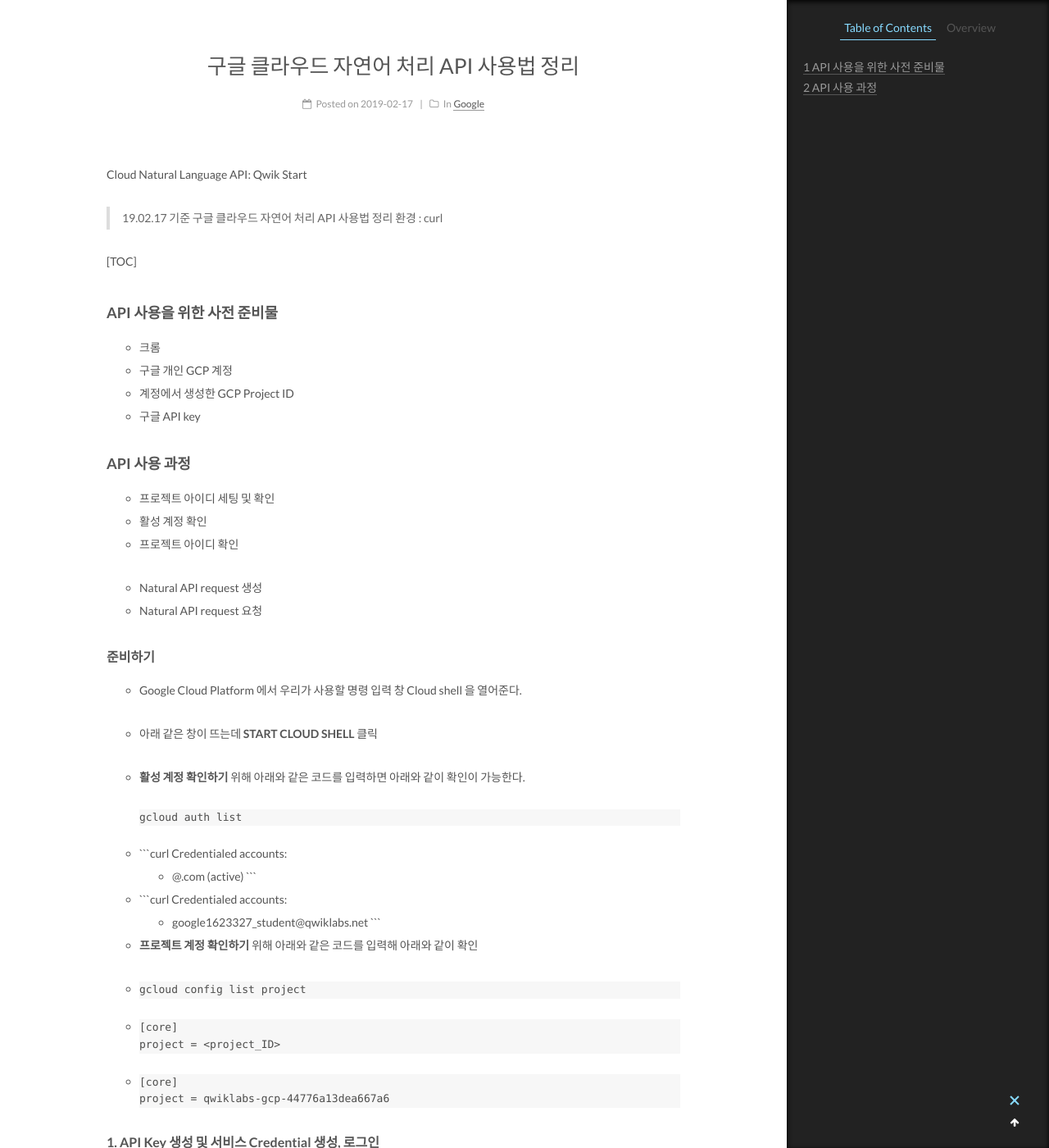
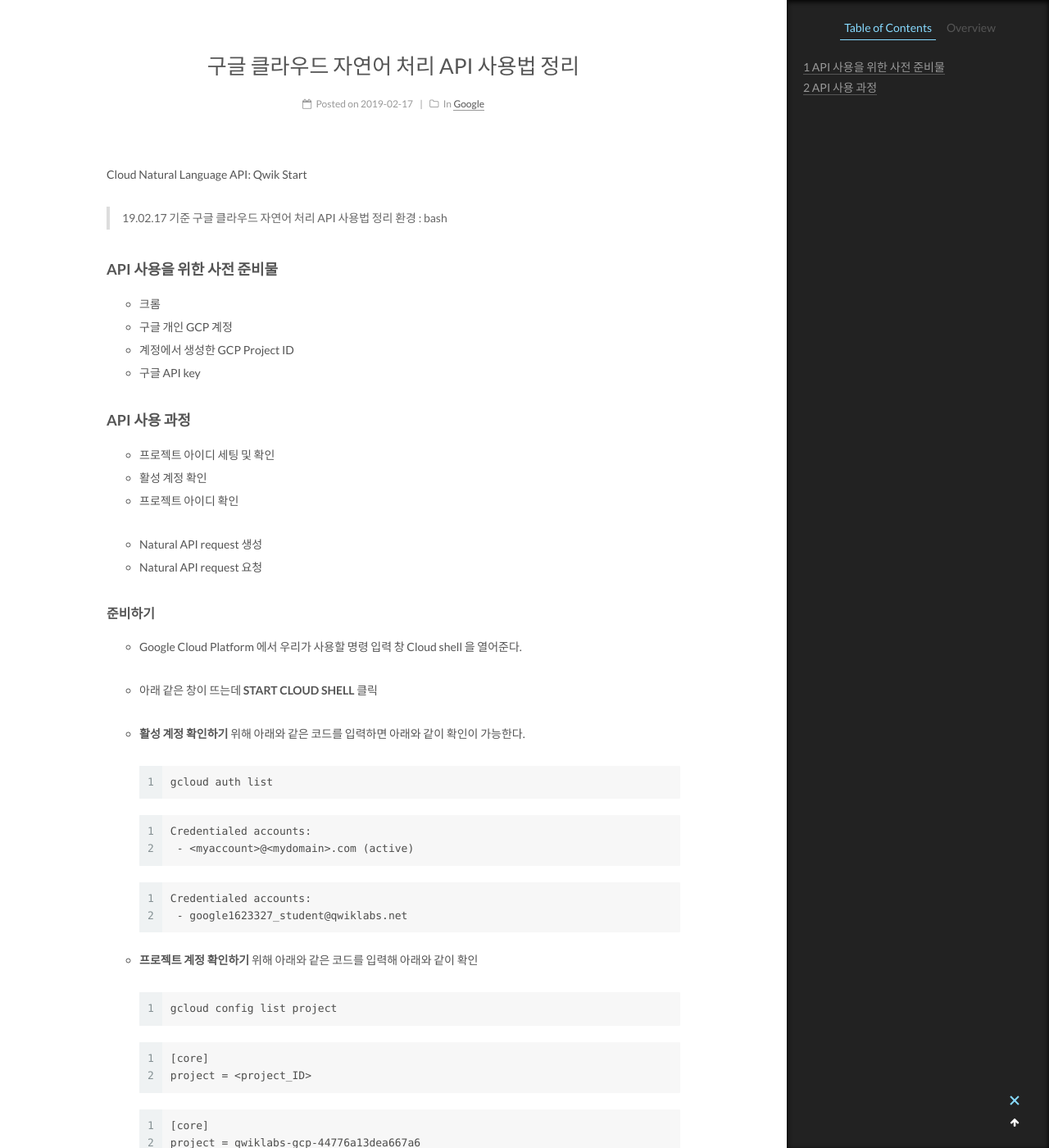
Before and after one commit to owner0220/owner0220.github.io, a Jekyll site: the page built from _posts/2019-02-17-Cloud-Natural-Language-API-Qwik-Start.md, in a window 1280 px wide and 1400 px high, scrolled down 325 px. Shown: the whole window at 82% size. Built offline with Jekyll 4.4.1, drawn with Linux system fonts in a browser that asks for light colours; some of the changed text lies outside the part shown.

Commit message:
post editing

````diff
--- a/_posts/2019-02-17-Cloud-Natural-Language-API-Qwik-Start.md
+++ b/_posts/2019-02-17-Cloud-Natural-Language-API-Qwik-Start.md
@@ -11,11 +11,7 @@
 Cloud Natural Language API: Qwik Start
 
 > 19.02.17 기준 구글 클라우드 자연어 처리 API 사용법 정리
-> 환경 : curl
-
-
-
-[TOC]
+> 환경 : bash
 
 ### API 사용을 위한 사전 준비물
 
@@ -43,38 +39,38 @@
 
 - **활성 계정 확인하기** 위해 아래와 같은 코드를 입력하면 아래와 같이 확인이 가능한다.
 
-  ```curl
+  ```bash
   gcloud auth list
   ```
 
-- ```curl
+  ```bash
   Credentialed accounts:
    - <myaccount>@<mydomain>.com (active)
   ```
 
-- ```curl
+  ```bash
   Credentialed accounts:
    - google1623327_student@qwiklabs.net
   ```
 
 
 
+
 - **프로젝트 계정 확인하기** 위해 아래와 같은 코드를 입력해 아래와 같이 확인
 
-- ```curl
+  ```bash
   gcloud config list project
   ```
 
-- ```curl
+  ```bash
   [core]
   project = <project_ID>
   ```
 
-- ```curl
+  ```bash
   [core]
   project = qwiklabs-gcp-44776a13dea667a6
   ```
-
 
 
 
@@ -85,27 +81,27 @@
 
   - **GOOGLE_CLOUD_PROJECT** 환경 변수 설정하기
 
-    ```curl
+    ```bash
     export GOOGLE_CLOUD_PROJECT=$(gcloud config get-value core/project)
     ```
 
   - Natural Language API 사용을 위한 **Credential** 및 **사용 어카운트** 생성
 
-    ```curl
+    ```bash
     gcloud iam service-accounts create my-natlang-sa \
       --display-name "my natural language service account"
     ```
 
   - **어카운트 로그인을 위한 key.json 파일 생성**
 
-    ```curl
+    ```bash
     gcloud iam service-accounts keys create ~/key.json \
       --iam-account my-natlang-sa@${GOOGLE_CLOUD_PROJECT}.iam.gserviceaccount.com
     ```
 
   - **GOOGLE_APPLICATION_CREDENTIALS** 환경 변수 설정
 
-    ```curl
+    ```bash
     export GOOGLE_APPLICATION_CREDENTIALS="/home/USER/key.json"
     ```
 
@@ -119,7 +115,7 @@
 
   문장을 분석하기 위해 아래와 같은 코드로 분석 요청
 
-  ```curl
+  ```bash
   gcloud ml language analyze-entities --content="Michelangelo Caravaggio, Italian painter, is known for 'The Calling of Saint Matthew'."
   ```
 
````
